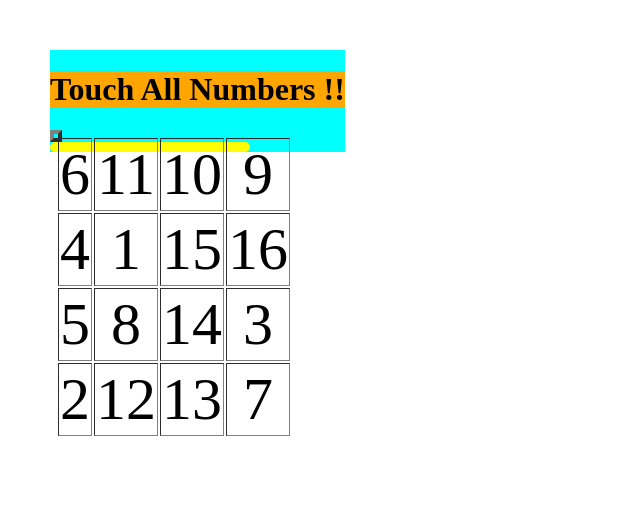
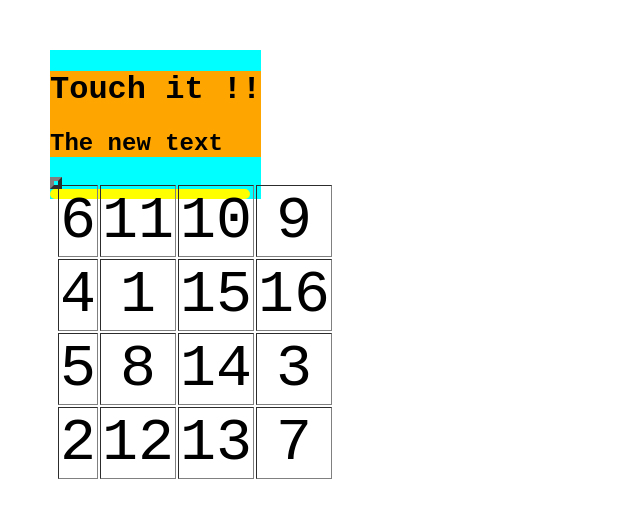
Before and after one commit to tomerberman/branching-exercise, a plain HTML site: page index.html in a window 1280 px wide. Shown: the whole page, without its empty margins (0-640 px from the left). Drawn offline with Linux system fonts and the light colour scheme.

Commit message:
adding text in index.html ang html font

```diff
--- a/css/touch-nums.css
+++ b/css/touch-nums.css
@@ -1,4 +1,7 @@
 
+html {
+    font-family: 'Courier New', Courier, monospace;
+}
 
 .container {
     background-color: aqua;
@@ -11,6 +14,7 @@ top :50px;
     background-color: orange;
     width: fit-content;
     transition: 2s;
+
 
 }
 
--- a/index.html
+++ b/index.html
@@ -10,7 +10,8 @@
 <body onload="init()">
     <div class="container">
     <div class="header">
-        <h1>Touch All Numbers !!</h1>
+        <h1>Touch it !!</h1>
+        <h2> The new text</h2>
     </div>
 
 
```
